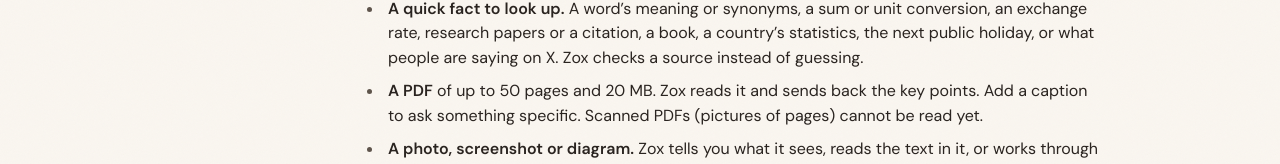
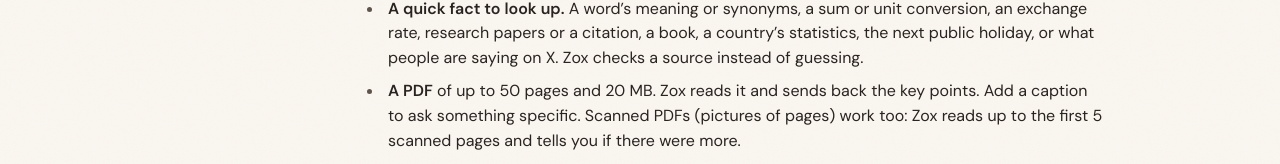
Before and after one commit to SAMKIELDEV/zoxweb, a Next.js app: page /guide in a window 1280 px wide. Shown: the part 629-793 px from the top of the page. Built offline with nearby package versions, Linux system fonts and the light colour scheme; no server answers.

Commit message:
docs(guide): scanned PDFs are read now, up to the first 5 scanned pages

```diff
--- a/app/(marketing)/guide/page.tsx
+++ b/app/(marketing)/guide/page.tsx
@@ -80,7 +80,8 @@ const sections: LegalSection[] = [
         </li>
         <li>
           <strong>A PDF</strong> of up to {PDF_PAGES} pages and {MEDIA_MB} MB. Zox reads it and sends back the key points.
-          Add a caption to ask something specific. Scanned PDFs (pictures of pages) cannot be read yet.
+          Add a caption to ask something specific. Scanned PDFs (pictures of pages) work too: Zox reads up to the
+          first 5 scanned pages and tells you if there were more.
         </li>
         <li>
           <strong>A photo, screenshot or diagram.</strong> Zox tells you what it sees, reads the text in it, or works
```
